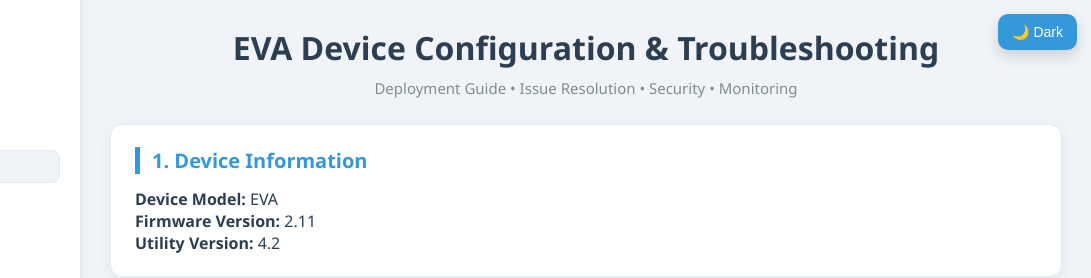
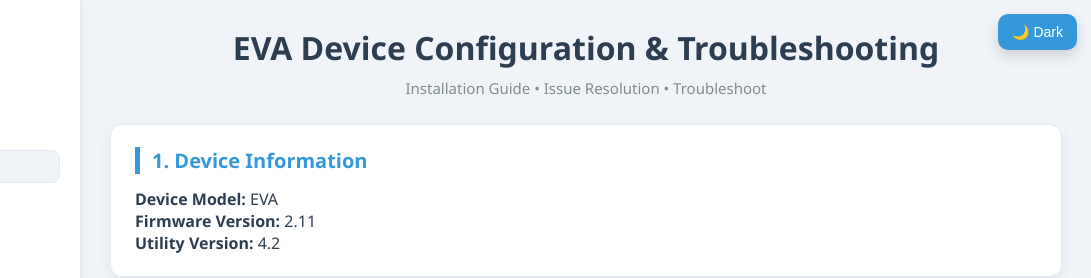
Before and after one commit to Kaarthik9673/EVADOC, a plain HTML site: page index.html in a window 1280 px wide. Shown: the top 278 px of the page, 189-1280 px from the left. Drawn offline with Linux system fonts and the light colour scheme.

Commit message:
Update index.html

```diff
--- a/index.html
+++ b/index.html
@@ -34,7 +34,7 @@
     <main class="container">
       <header>
         <h1>EVA Device Configuration & Troubleshooting</h1>
-        <p>Deployment Guide • Issue Resolution • Security • Monitoring</p>
+        <p>Installation Guide • Issue Resolution • Troubleshoot </p>
       </header>
 
       <section id="device-info">
```
